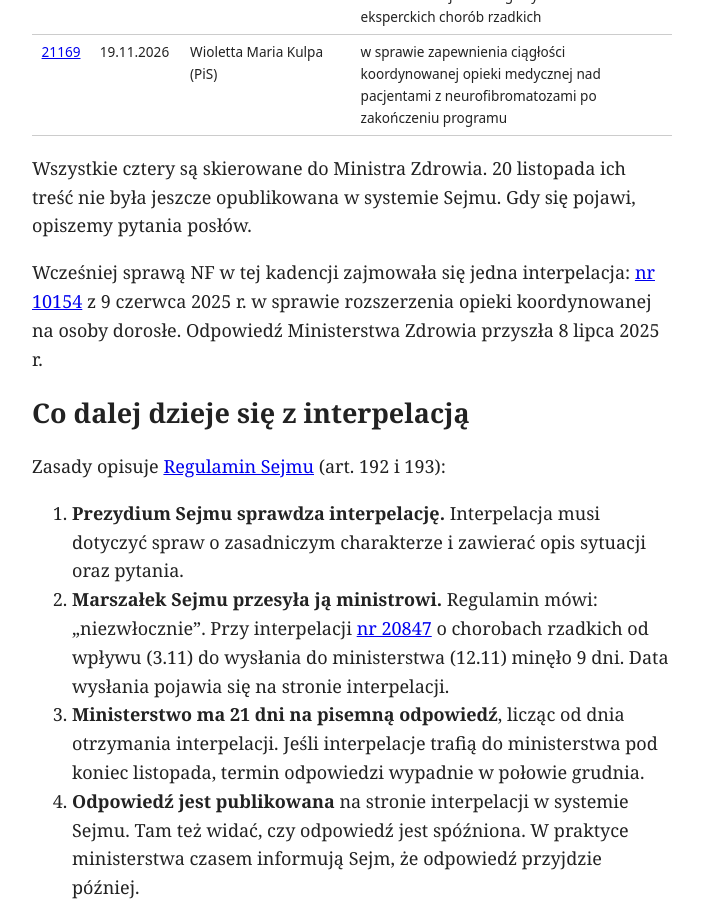
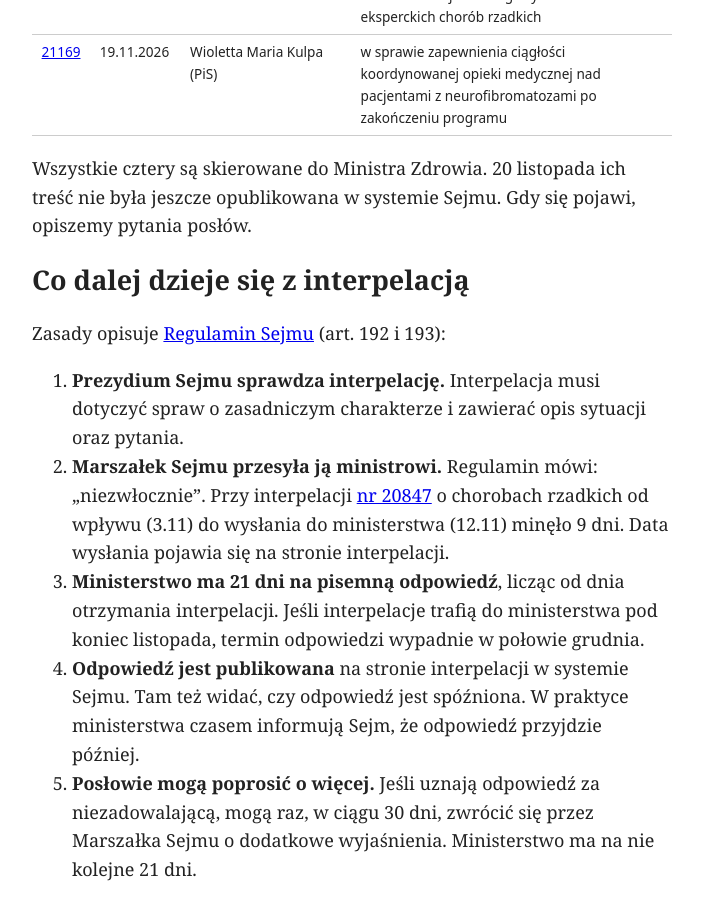
Before and after one commit to sylwiaeb/nf1news, a Jekyll site: the page built from _posts/2026-11-20-cztery-interpelacje-w-sprawie-nf.md, in a window 1280 px wide and 900 px high, scrolled down 1153 px. Shown: the whole window, without its empty margins (288-991 px from the left). Built offline with Jekyll 4.4.1, drawn with Linux system fonts in a browser that asks for light colours; some of the changed text lies outside the part shown.

Commit message:
Wpis o interpelacjach: bez interpelacji z 2025
Co-Authored-By: Claude Opus 5.5 <noreply@anthropic.com>
Claude-Session: https://claude.ai/code/session_019jaYAT1c5pPoHHGxf9nJx5

```diff
--- a/_posts/2026-11-20-cztery-interpelacje-w-sprawie-nf.md
+++ b/_posts/2026-11-20-cztery-interpelacje-w-sprawie-nf.md
@@ -24,8 +24,6 @@ Od 14 listopada pacjenci z NF i ich rodziny [pisali do posłów]({{ '/napisz-do-
 | [21169](https://sejm.gov.pl/sejm10.nsf/interpelacja.xsp?typ=int&nr=21169) | 19.11.2026 | Wioletta Maria Kulpa (PiS) | w sprawie zapewnienia ciągłości koordynowanej opieki medycznej nad pacjentami z neurofibromatozami po zakończeniu programu |
 
 Wszystkie cztery są skierowane do Ministra Zdrowia. 20 listopada ich treść nie była jeszcze opublikowana w systemie Sejmu. Gdy się pojawi, opiszemy pytania posłów.
-
-Wcześniej sprawą NF w tej kadencji zajmowała się jedna interpelacja: [nr 10154](https://sejm.gov.pl/sejm10.nsf/interpelacja.xsp?typ=int&nr=10154) z 9 czerwca 2025 r. w sprawie rozszerzenia opieki koordynowanej na osoby dorosłe. Odpowiedź Ministerstwa Zdrowia przyszła 8 lipca 2025 r.
 
 ## Co dalej dzieje się z interpelacją
 
@@ -55,5 +53,4 @@ Część rodzin dostaje odpowiedzi od posłów. Jeśli poseł pyta o szczegóły
 - [Interpelacja nr 21131](https://sejm.gov.pl/sejm10.nsf/interpelacja.xsp?typ=int&nr=21131)
 - [Interpelacja nr 21168](https://sejm.gov.pl/sejm10.nsf/interpelacja.xsp?typ=int&nr=21168)
 - [Interpelacja nr 21169](https://sejm.gov.pl/sejm10.nsf/interpelacja.xsp?typ=int&nr=21169)
-- [Interpelacja nr 10154 (2025) z odpowiedzią MZ](https://sejm.gov.pl/sejm10.nsf/interpelacja.xsp?typ=int&nr=10154)
 - [Regulamin Sejmu, tekst jednolity M.P. 2026 poz. 573, art. 192–193](https://api.sejm.gov.pl/eli/acts/MP/2026/573/text.pdf)
```
